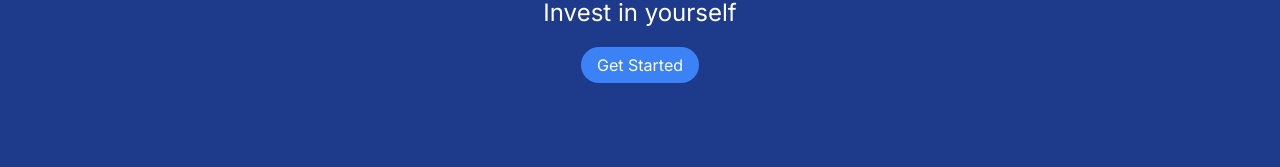
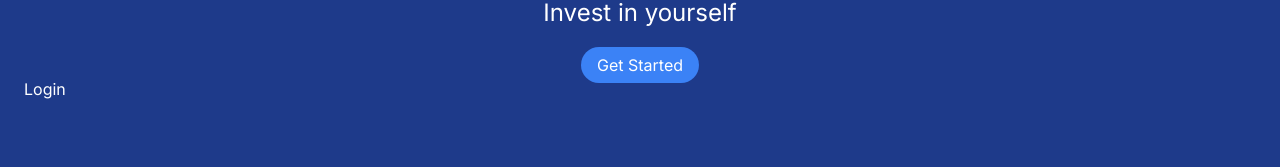
Before and after one commit to Juninho619/cryptcoin, a Next.js app: page / in a window 1280 px wide. Shown: the part 207-374 px from the top of the page. Built offline with nearby package versions, Linux system fonts and the light colour scheme.

Commit message:
login button homepage

```diff
--- a/src/app/page.tsx
+++ b/src/app/page.tsx
@@ -15,6 +15,9 @@ export default function Home() {
             <h1 className="text-4xl md:text-6xl font-bold mb-4">Welcome to Cryptcoin</h1>
             <p className="text-lg md:text-2xl mb-6">Invest in yourself</p>
             <a href="register" className="bg-blue-500 text-white py-2 px-4 rounded-full hover:bg-blue-700">Get Started</a>
+            <div className='flex items-end'>
+              <a href="/login">Login</a>
+            </div>
           </div>
         </header>
         <section id="about" className="container mx-auto py-20 px-6 text-center text-white">
```
